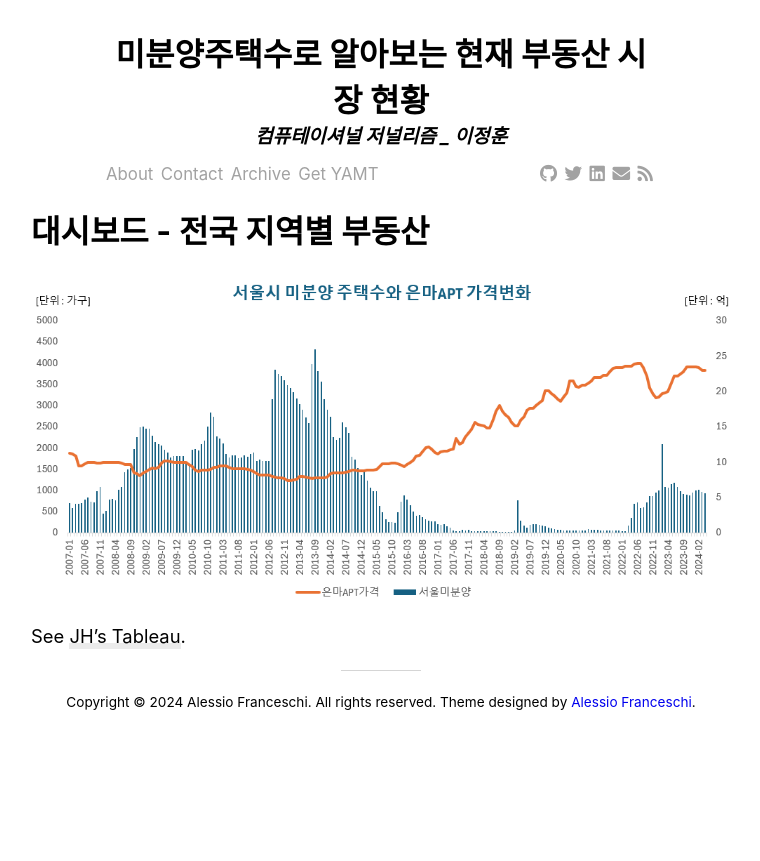
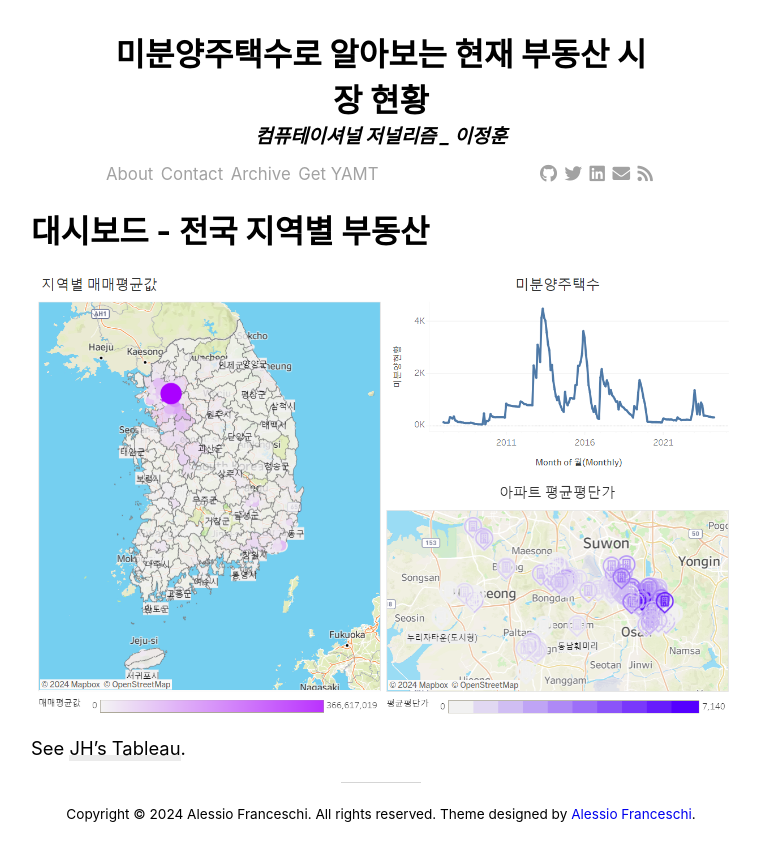
Before and after one commit to Timeleeh/skkufinal.github.io, a Jekyll site: the page built from about.md, in a window 1280 px wide. Shown: the top 861 px of the page, without its empty margins (259-1019 px from the left). Built offline with Jekyll 4.4.1, drawn with Linux system fonts in a browser that asks for light colours; nearby versions of some CDN libraries.

Commit message:
Update about.md

```diff
--- a/about.md
+++ b/about.md
@@ -5,6 +5,7 @@ title: 대시보드
 
 # [대시보드 - 전국 지역별 부동산](https://public.tableau.com/app/profile/jeonghun.lee7492/viz/__17187283242660/1?publish=yes)
 
-<img src="/unma.png" width="100%" height="100%">
+![대쉬보드](https://raw.githubusercontent.com/Timeleeh/skkufinal.github.io/main/dash.png)
+
 
 See [JH's Tableau](https://public.tableau.com/app/profile/jeonghun.lee7492/viz/__17187283242660/1?publish=yes).
```
